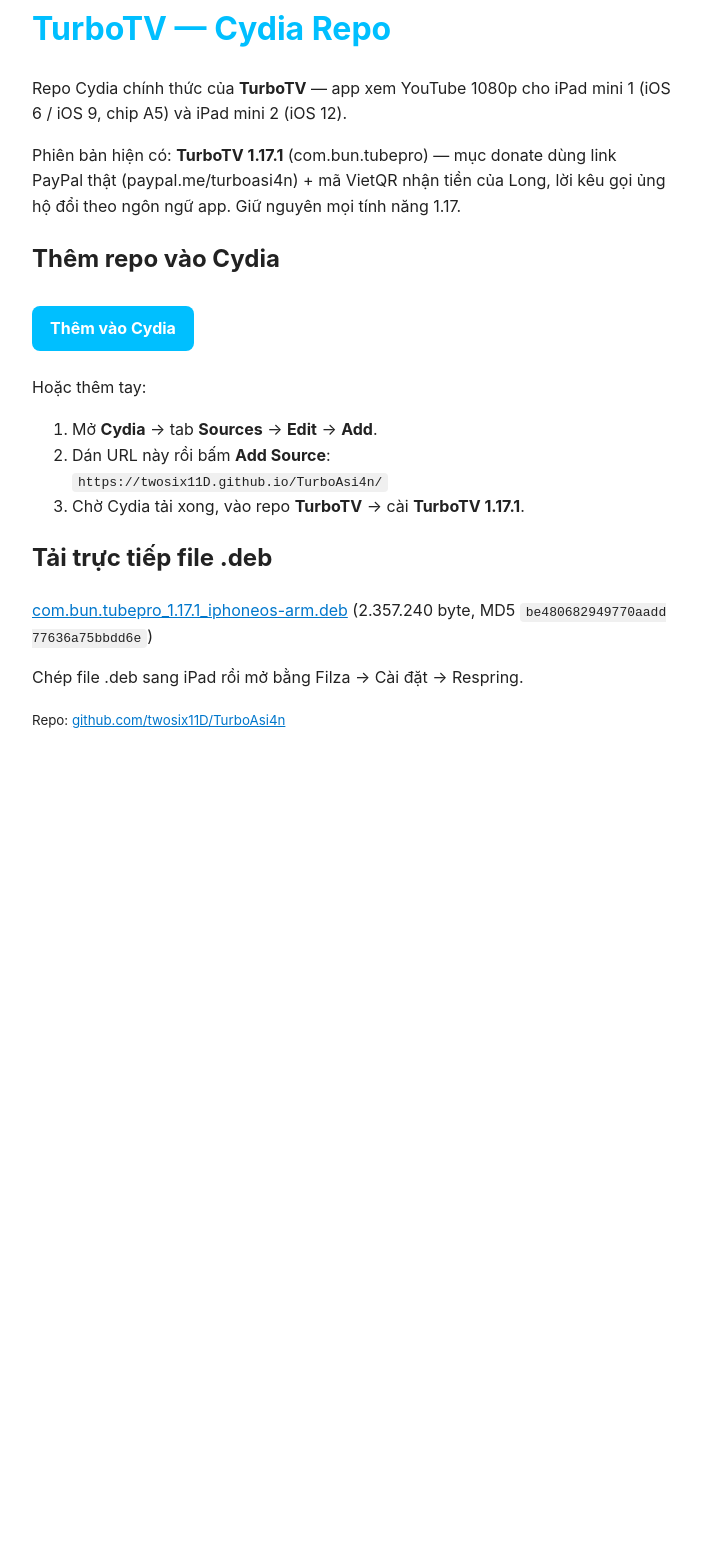
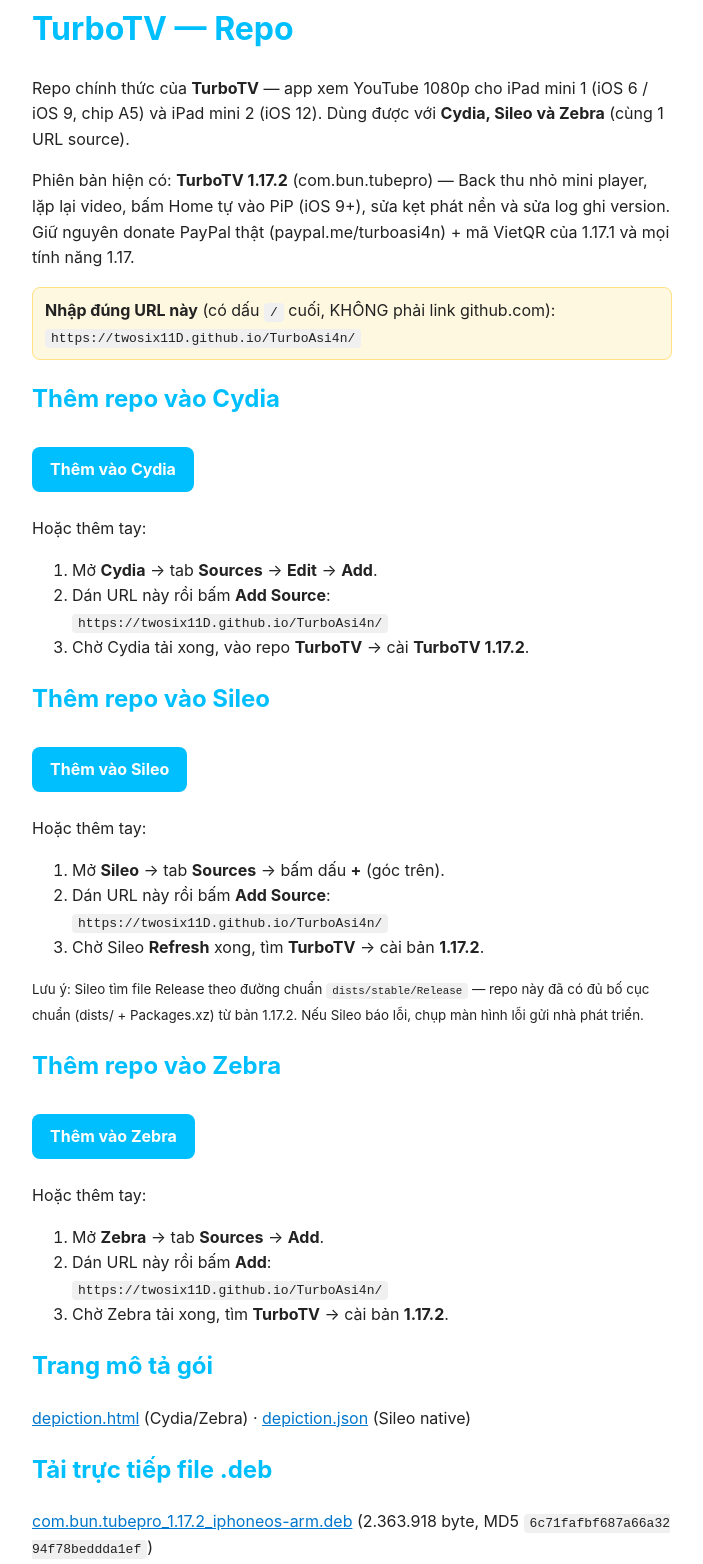
Before and after one commit to twosix11D/TurboAsi4n-old, a plain HTML site: page index.html in a window 1280 px wide. Shown: the part 37-1601 px from the top of the page, without its empty margins (288-991 px from the left). Before the commit the page ends 810 px from the top, so only its background shows below. Drawn offline with Linux system fonts and the light colour scheme.

Commit message:
Update repo metadata for 1.17.2 (Sileo/Zebra support)

```diff
--- a/index.html
+++ b/index.html
@@ -3,17 +3,20 @@
 <head>
 <meta charset="utf-8">
 <meta name="viewport" content="width=device-width, initial-scale=1">
-<title>TurboTV — Cydia Repo</title>
+<title>TurboTV — Cydia / Sileo / Zebra Repo</title>
 <style>
 body{font-family:-apple-system,Helvetica,Arial,sans-serif;max-width:640px;margin:40px auto;padding:0 16px;color:#222;line-height:1.6}
-h1{color:#00BFFF} a{color:#0077cc} code{background:#f0f0f0;padding:2px 6px;border-radius:4px;word-break:break-all}
-.btn{display:inline-block;background:#00BFFF;color:#fff!important;padding:10px 18px;border-radius:8px;text-decoration:none;font-weight:bold;margin:8px 0}
+h1{color:#00BFFF} h2{color:#00BFFF} a{color:#0077cc} code{background:#f0f0f0;padding:2px 6px;border-radius:4px;word-break:break-all}
+.btn{display:inline-block;background:#00BFFF;color:#fff!important;padding:10px 18px;border-radius:8px;text-decoration:none;font-weight:bold;margin:8px 4px 8px 0}
+.warn{background:#fff8e1;border:1px solid #ffe082;border-radius:8px;padding:10px 12px}
 </style>
 </head>
 <body>
-<h1>TurboTV — Cydia Repo</h1>
-<p>Repo Cydia chính thức của <b>TurboTV</b> — app xem YouTube 1080p cho iPad mini 1 (iOS 6 / iOS 9, chip A5) và iPad mini 2 (iOS 12).</p>
-<p>Phiên bản hiện có: <b>TurboTV 1.17.1</b> (com.bun.tubepro) — mục donate dùng link PayPal thật (paypal.me/turboasi4n) + mã VietQR nhận tiền của Long, lời kêu gọi ủng hộ đổi theo ngôn ngữ app. Giữ nguyên mọi tính năng 1.17.</p>
+<h1>TurboTV — Repo</h1>
+<p>Repo chính thức của <b>TurboTV</b> — app xem YouTube 1080p cho iPad mini 1 (iOS 6 / iOS 9, chip A5) và iPad mini 2 (iOS 12). Dùng được với <b>Cydia, Sileo và Zebra</b> (cùng 1 URL source).</p>
+<p>Phiên bản hiện có: <b>TurboTV 1.17.2</b> (com.bun.tubepro) — Back thu nhỏ mini player, lặp lại video, bấm Home tự vào PiP (iOS 9+), sửa kẹt phát nền và sửa log ghi version. Giữ nguyên donate PayPal thật (paypal.me/turboasi4n) + mã VietQR của 1.17.1 và mọi tính năng 1.17.</p>
+
+<div class="warn"><b>Nhập đúng URL này</b> (có dấu <code>/</code> cuối, KHÔNG phải link github.com):<br><code>https://twosix11D.github.io/TurboAsi4n/</code></div>
 
 <h2>Thêm repo vào Cydia</h2>
 <a class="btn" href="cydia://url/https://cydia.saurik.com/api/share#?source=https://twosix11D.github.io/TurboAsi4n/">Thêm vào Cydia</a>
@@ -22,11 +25,35 @@ h1{color:#00BFFF} a{color:#0077cc} code{background:#f0f0f0;padding:2px 6px;borde
 <li>Mở <b>Cydia</b> → tab <b>Sources</b> → <b>Edit</b> → <b>Add</b>.</li>
 <li>Dán URL này rồi bấm <b>Add Source</b>:
 <br><code>https://twosix11D.github.io/TurboAsi4n/</code></li>
-<li>Chờ Cydia tải xong, vào repo <b>TurboTV</b> → cài <b>TurboTV 1.17.1</b>.</li>
+<li>Chờ Cydia tải xong, vào repo <b>TurboTV</b> → cài <b>TurboTV 1.17.2</b>.</li>
 </ol>
 
+<h2>Thêm repo vào Sileo</h2>
+<a class="btn" href="sileo://source/https://twosix11D.github.io/TurboAsi4n/">Thêm vào Sileo</a>
+<p>Hoặc thêm tay:</p>
+<ol>
+<li>Mở <b>Sileo</b> → tab <b>Sources</b> → bấm dấu <b>+</b> (góc trên).</li>
+<li>Dán URL này rồi bấm <b>Add Source</b>:
+<br><code>https://twosix11D.github.io/TurboAsi4n/</code></li>
+<li>Chờ Sileo <b>Refresh</b> xong, tìm <b>TurboTV</b> → cài bản <b>1.17.2</b>.</li>
+</ol>
+<p><small>Lưu ý: Sileo tìm file Release theo đường chuẩn <code>dists/stable/Release</code> — repo này đã có đủ bố cục chuẩn (dists/ + Packages.xz) từ bản 1.17.2. Nếu Sileo báo lỗi, chụp màn hình lỗi gửi nhà phát triển.</small></p>
+
+<h2>Thêm repo vào Zebra</h2>
+<a class="btn" href="zbra://sources/add/https://twosix11D.github.io/TurboAsi4n/">Thêm vào Zebra</a>
+<p>Hoặc thêm tay:</p>
+<ol>
+<li>Mở <b>Zebra</b> → tab <b>Sources</b> → <b>Add</b>.</li>
+<li>Dán URL này rồi bấm <b>Add</b>:
+<br><code>https://twosix11D.github.io/TurboAsi4n/</code></li>
+<li>Chờ Zebra tải xong, tìm <b>TurboTV</b> → cài bản <b>1.17.2</b>.</li>
+</ol>
+
+<h2>Trang mô tả gói</h2>
+<p><a href="depiction.html">depiction.html</a> (Cydia/Zebra) · <a href="depiction.json">depiction.json</a> (Sileo native)</p>
+
 <h2>Tải trực tiếp file .deb</h2>
-<p><a href="debs/com.bun.tubepro_1.17.1_iphoneos-arm.deb">com.bun.tubepro_1.17.1_iphoneos-arm.deb</a> (2.357.240 byte, MD5 <code>be480682949770aadd77636a75bbdd6e</code>)</p>
+<p><a href="debs/com.bun.tubepro_1.17.2_iphoneos-arm.deb">com.bun.tubepro_1.17.2_iphoneos-arm.deb</a> (2.363.918 byte, MD5 <code>6c71fafbf687a66a3294f78beddda1ef</code>)</p>
 <p>Chép file .deb sang iPad rồi mở bằng Filza → Cài đặt → Respring.</p>
 
 <p><small>Repo: <a href="https://github.com/twosix11D/TurboAsi4n">github.com/twosix11D/TurboAsi4n</a></small></p>
```
Also changed, not shown: depiction.html (added, +60 -0 lines), depiction.json (added, +1 -0 lines), 6 other files.
